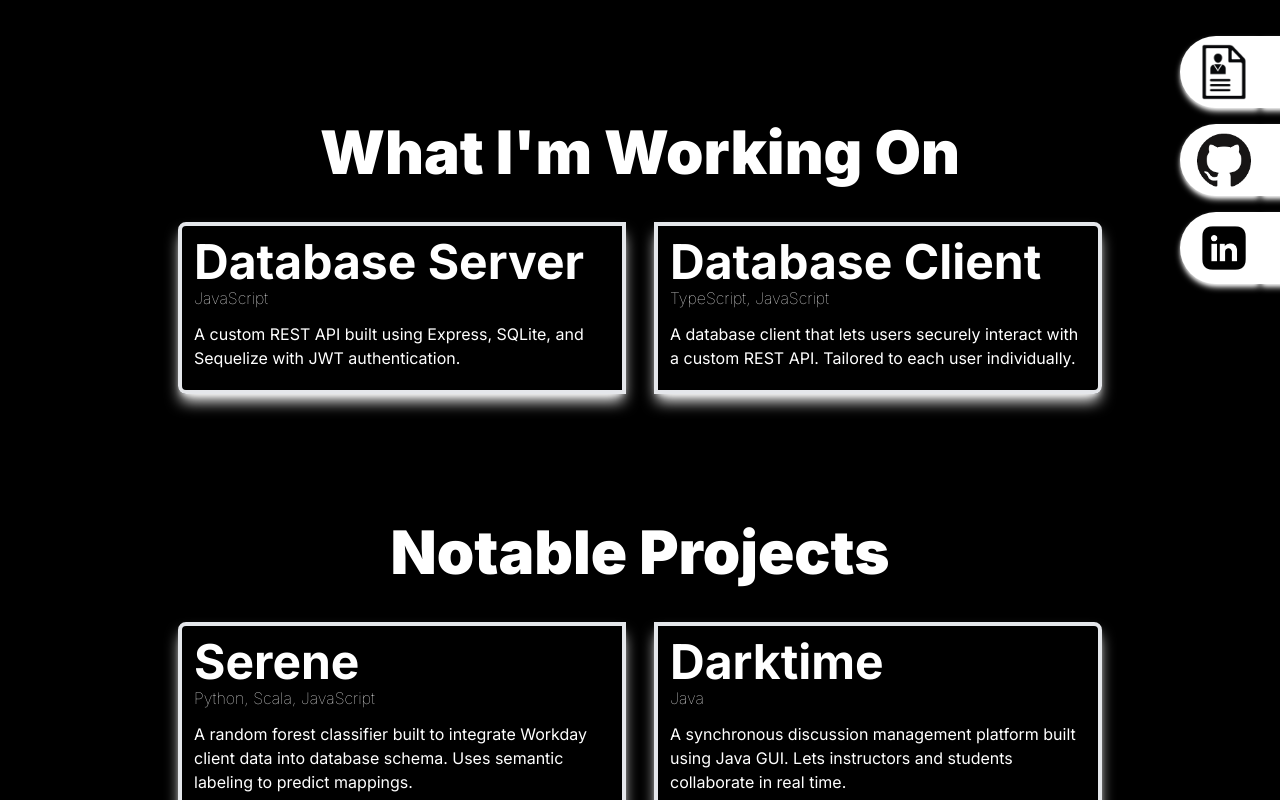
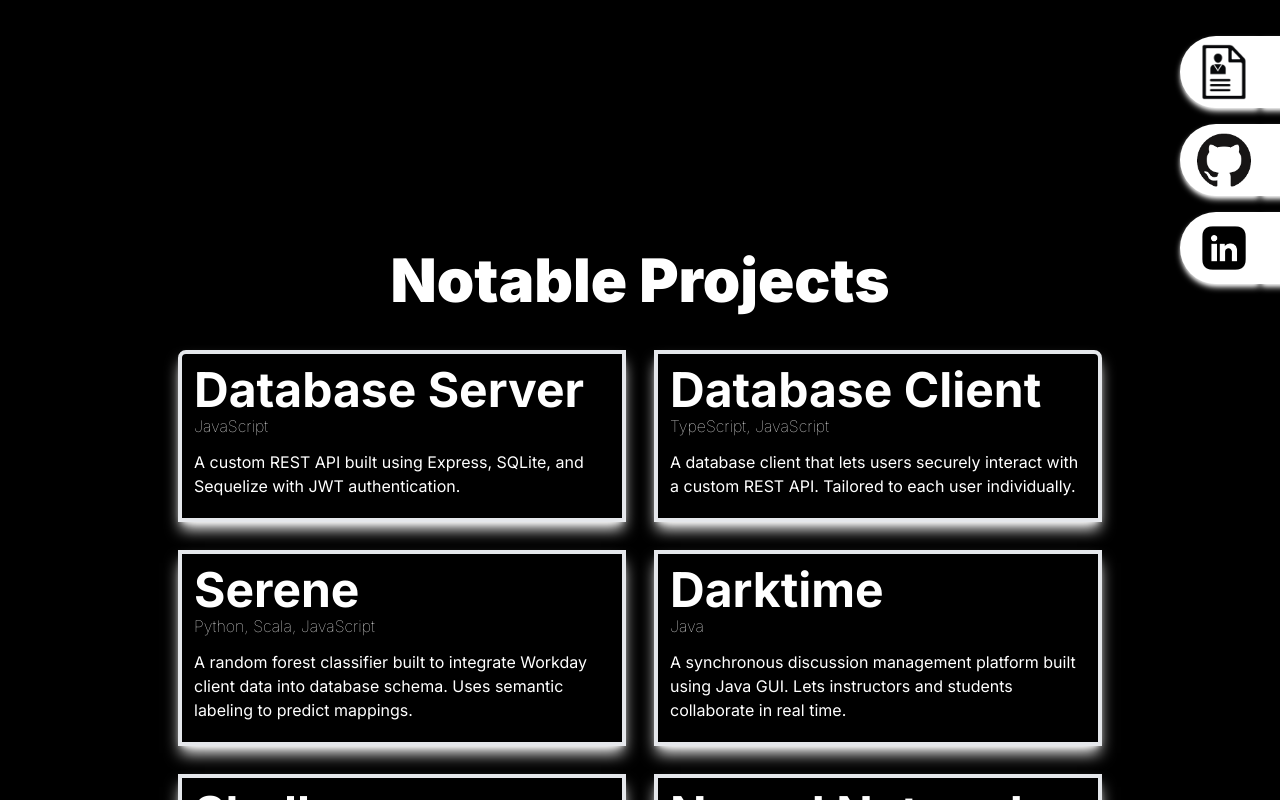
Before and after one commit to bkinaan/bkinaan.github.io, a Next.js app: page / in a window 1280 px wide. Shown: the part 500-1300 px from the top of the page. Built offline with nearby package versions, Linux system fonts and the light colour scheme; a web font is replaced by a local one.

Commit message:
moved database server/client to completed projects

```diff
--- a/src/app/components/projects-list.tsx
+++ b/src/app/components/projects-list.tsx
@@ -1,23 +1,23 @@
 import Project from "./project";
 
 export default function Projects() {
-  let project = {
+  let serene = {
     name: "Serene",
     lang: "Python, Scala, JavaScript",
     desc: "A random forest classifier built to integrate Workday client data into database schema. Uses semantic labeling to predict mappings.",
     link: "https://github.com/bkinaan/serere-python-client",
-    pos: "tl",
+    pos: "m",
   };
 
-  let project2 = {
+  let darktime = {
     name: "Darktime",
     lang: "Java",
     desc: "A synchronous discussion management platform built using Java GUI. Lets instructors and students collaborate in real time.",
     link: "https://kinaan.wixsite.com/darktime",
-    pos: "tr",
+    pos: "m",
   };
 
-  let project3 = {
+  let shell = {
     name: "Shell",
     lang: "C, C++, Flex, Bison",
     desc: "Complete working shell. Parses inputs and exectutes commands. Click for a live demo.",
@@ -25,7 +25,7 @@ export default function Projects() {
     pos: "m",
   };
 
-  let project4 = {
+  let nn = {
     name: "Neural Network",
     lang: "Python",
     desc: "Currently following Andrej Karpathy's video series 'Zero to Hero' creating a deep neural network by hand.",
@@ -33,7 +33,7 @@ export default function Projects() {
     pos: "m",
   };
 
-  let project5 = {
+  let poke = {
     name: "Pokemon Database",
     lang: "JavaScript, HTML, CSS",
     desc: "Displays Pokemon as cards from PokeAPI. Users can create custom teams which get stored on Firebase. Click for a live demo.",
@@ -41,7 +41,7 @@ export default function Projects() {
     pos: "bl",
   };
 
-  let project6 = {
+  let portfolio = {
     name: "Portfolio",
     lang: "TypeScript, HTML, CSS",
     desc: "This project. Created using Next.js and TailwindCSS. Hosted on GitHub Pages.",
@@ -49,26 +49,26 @@ export default function Projects() {
     pos: "br",
   };
 
-  let current1 = {
+  let dbserver = {
     name: "Database Server",
     lang: "JavaScript",
     desc: "A custom REST API built using Express, SQLite, and Sequelize with JWT authentication.",
     link: "https://github.com/bkinaan/purdue-cmfk-database-server",
-    pos: "l",
+    pos: "tl",
   };
 
-  let current2 = {
+  let dbclient = {
     name: "Database Client",
     lang: "TypeScript, JavaScript",
     desc: "A database client that lets users securely interact with a custom REST API. Tailored to each user individually.",
     link: "https://github.com/bkinaan/purdue-cmfk-database-client",
-    pos: "r",
+    pos: "tr",
   };
 
   return (
     <div>
       <div className="pb-32">
-        <div className="text-white text-4xl md:text-6xl text-center pb-10 font-ss3 font-black">
+        {/* <div className="text-white text-4xl md:text-6xl text-center pb-10 font-ss3 font-black">
           {`What I'm Working On`}
         </div>
         <div className="grid grid-cols-2 gap-7">
@@ -86,53 +86,67 @@ export default function Projects() {
             link={current2.link}
             pos={current2.pos}
           ></Project>
-        </div>
+        </div> */}
       </div>
       <div className="text-white text-4xl md:text-6xl text-center pb-10 font-ss3 font-black">
         Notable Projects
       </div>
       <div className="grid grid-cols-2 gap-7">
         <Project
-          name={project.name}
-          lang={project.lang}
-          desc={project.desc}
-          link={project.link}
-          pos={project.pos}
+          name={dbserver.name}
+          lang={dbserver.lang}
+          desc={dbserver.desc}
+          link={dbserver.link}
+          pos={dbserver.pos}
         ></Project>
         <Project
-          name={project2.name}
-          lang={project2.lang}
-          desc={project2.desc}
-          link={project2.link}
-          pos={project2.pos}
+          name={dbclient.name}
+          lang={dbclient.lang}
+          desc={dbclient.desc}
+          link={dbclient.link}
+          pos={dbclient.pos}
         ></Project>
         <Project
-          name={project3.name}
-          lang={project3.lang}
-          desc={project3.desc}
-          link={project3.link}
-          pos={project3.pos}
+          name={serene.name}
+          lang={serene.lang}
+          desc={serene.desc}
+          link={serene.link}
+          pos={serene.pos}
         ></Project>
         <Project
-          name={project4.name}
-          lang={project4.lang}
-          desc={project4.desc}
-          link={project4.link}
-          pos={project4.pos}
+          name={darktime.name}
+          lang={darktime.lang}
+          desc={darktime.desc}
+          link={darktime.link}
+          pos={darktime.pos}
         ></Project>
         <Project
-          name={project5.name}
-          lang={project5.lang}
-          desc={project5.desc}
-          link={project5.link}
-          pos={project5.pos}
+          name={shell.name}
+          lang={shell.lang}
+          desc={shell.desc}
+          link={shell.link}
+          pos={shell.pos}
         ></Project>
         <Project
-          name={project6.name}
-          lang={project6.lang}
-          desc={project6.desc}
-          link={project6.link}
-          pos={project6.pos}
+          name={nn.name}
+          lang={nn.lang}
+          desc={nn.desc}
+          link={nn.link}
+          pos={nn.pos}
+        ></Project>
+        <Project
+          name={poke.name}
+          lang={poke.lang}
+          desc={poke.desc}
+          link={poke.link}
+          pos={poke.pos}
+        ></Project>
+        <Project
+          name={portfolio.name}
+          lang={portfolio.lang}
+          desc={portfolio.desc}
+          link={portfolio.link}
+          pos={portfolio.pos}
         ></Project>
       </div>
     </div>
```
